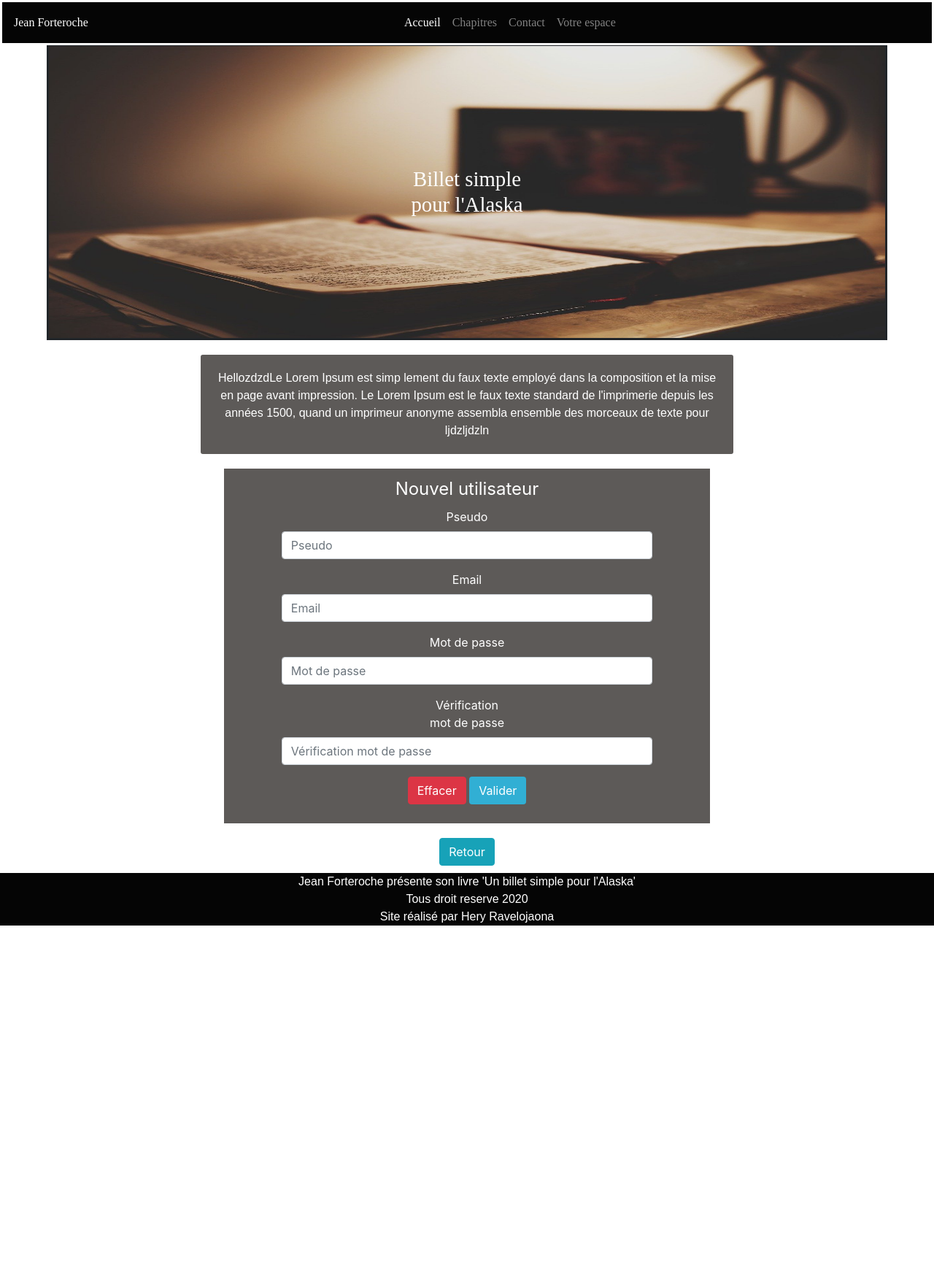
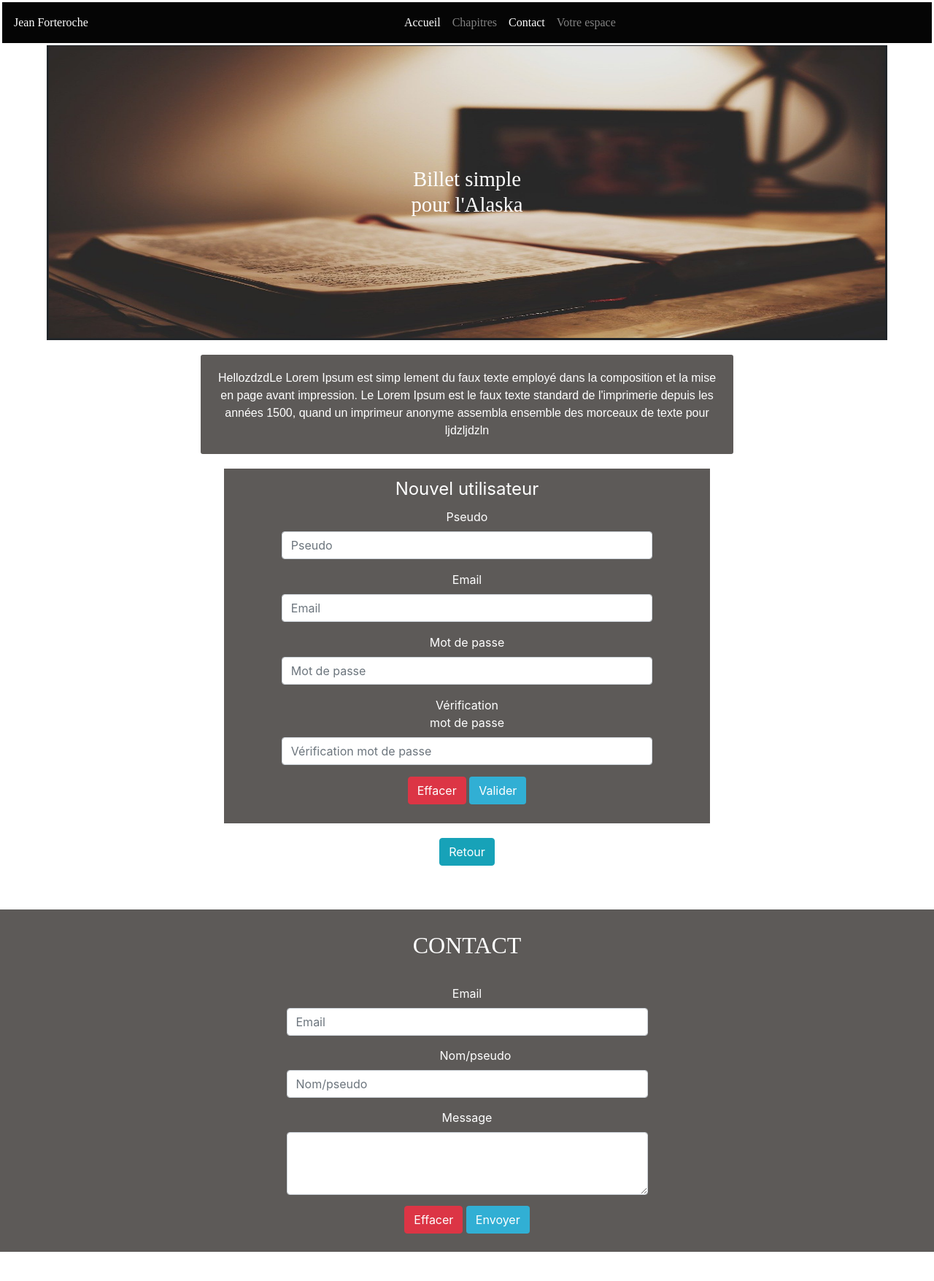
Before and after one commit to HeryRavelojaona/Blog-Jean-Forteroche, a PHP site: template templates/register.php in a window 1280 px wide. Shown: the top 1755 px of the page at 73% size. Before the commit the page ends 1268 px from the top, so only its background shows below. Run offline with PHP 8.4, Linux system fonts and the light colour scheme; the template is opened without the code that fills it, so the values that code supplies are empty; some libraries are stand-ins or nearby versions; some web fonts are replaced.

Commit message:
Add part contact on all pages

```diff
--- a/templates/error_404.php
+++ b/templates/error_404.php
@@ -2,3 +2,4 @@
     <p>page inexistante</p>
     <a href="../public/index.php" class="btn btn-info return">Retour</a>
 </section>
+<?php include ('contact.php'); ?>
--- a/templates/error_500.php
+++ b/templates/error_500.php
@@ -2,3 +2,4 @@
     <p>Erreur serveur</p>
     <a href="../public/index.php" class="btn btn-info return">Retour</a>
 </section>
+<?php include ('contact.php'); ?>
--- a/templates/forgotpass.php
+++ b/templates/forgotpass.php
@@ -35,3 +35,4 @@
             </form>
             <a href="../public/index.php" class="btn btn-info return">Retour</a>
         </section>
+        <?php include ('contact.php'); ?>
--- a/templates/login.php
+++ b/templates/login.php
@@ -44,3 +44,4 @@
             </form>
             <a href="../public/index.php" class="btn btn-info return">Retour</a>
         </section>
+        <?php include ('contact.php'); ?>
--- a/templates/profile.php
+++ b/templates/profile.php
@@ -28,3 +28,4 @@
                 <a href="../public/index.php" class="btn btn-info return">Retour</a>
             </div>
         </section>
+        <?php include ('contact.php'); ?>
--- a/templates/register.php
+++ b/templates/register.php
@@ -54,3 +54,4 @@
             </form>
             <a href="../public/index.php" class="btn btn-info return">Retour</a>
         </section>
+        <?php include ('contact.php'); ?>
--- a/templates/updatePassword.php
+++ b/templates/updatePassword.php
@@ -35,3 +35,4 @@
             </form>
             <a href="../public/index.php?route=profile" class=" btn btn-info return">Retour profil</a>
         </section>
+        <?php include ('contact.php'); ?>
```
